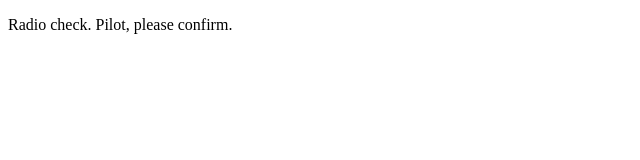
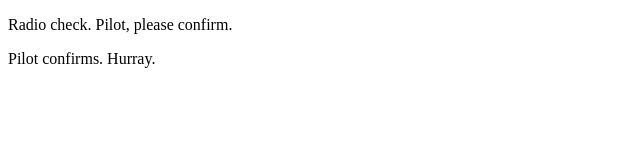
Before and after one commit to TheJavawocky/Studio-communication-log, a plain HTML site: page index.html in a window 1280 px wide. Shown: the whole page, without its empty margins (0-640 px from the left). Drawn offline with Linux system fonts and the light colour scheme.

Commit message:
Pilot comment

```diff
--- a/index.html
+++ b/index.html
@@ -2,5 +2,6 @@
 <html>
 <body>
    <p>Radio check. Pilot, please confirm.</p>
+   <p>Pilot confirms. Hurray.</p>
 </body>
 </html>
```
